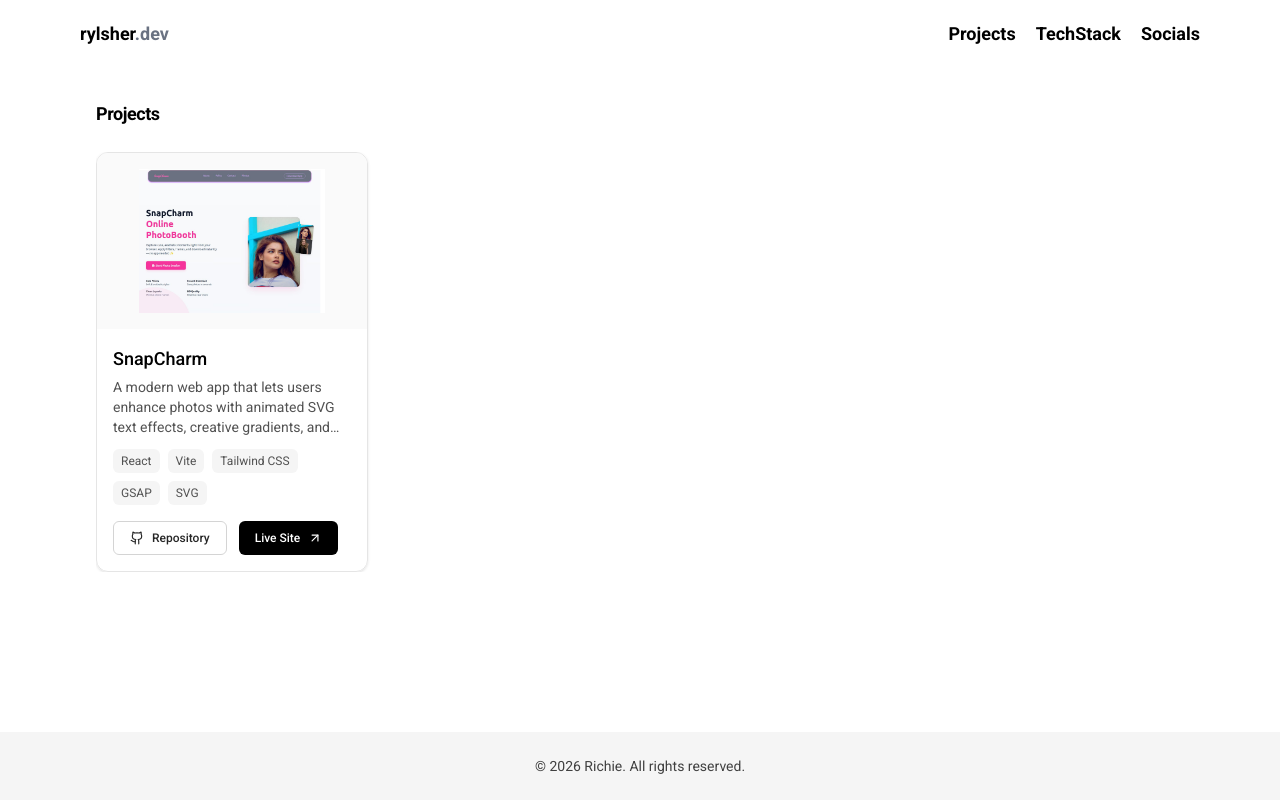
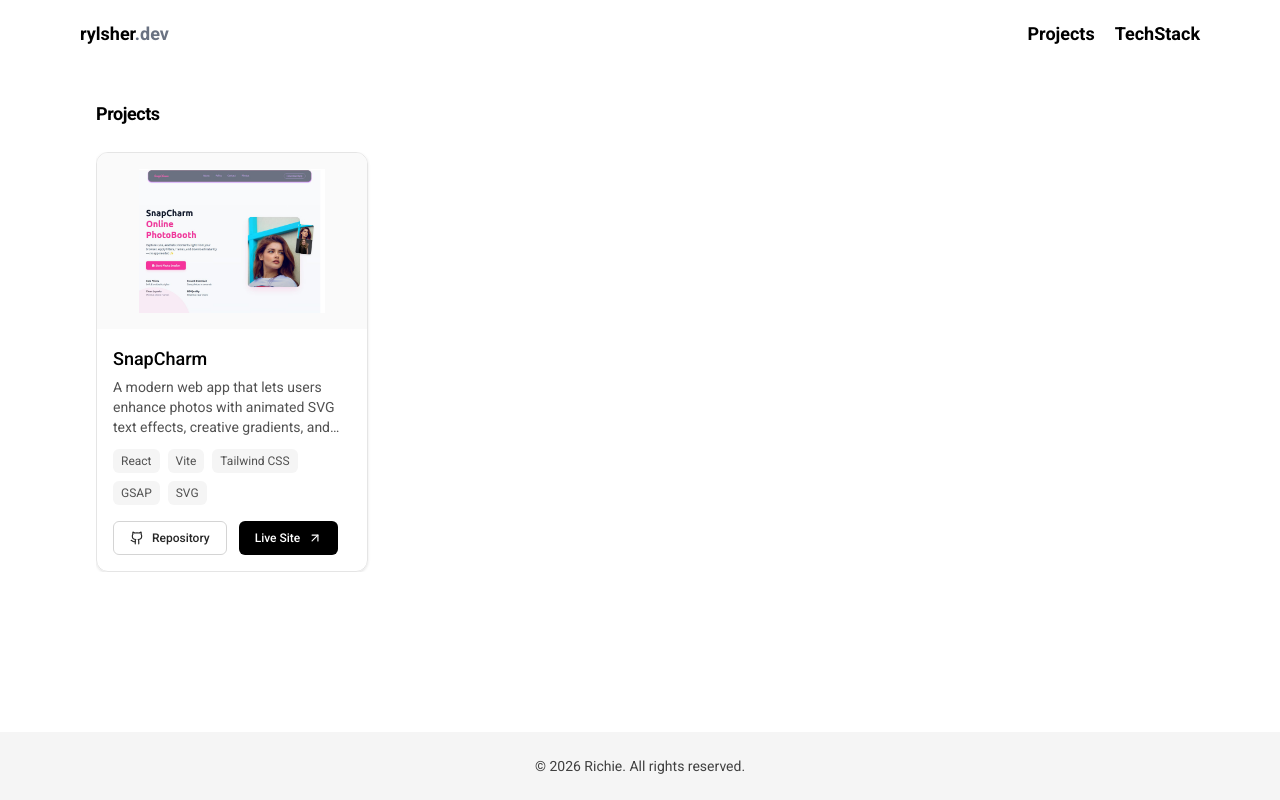
Before and after one commit to rylsherdamz-rgb/MyPortfolio, a Next.js app: page /projects in a window 1280 px wide. Built offline with nearby package versions, Linux system fonts and the light colour scheme.

Commit message:
remove social page

```diff
--- a/components/NavigationBar.tsx
+++ b/components/NavigationBar.tsx
@@ -34,15 +34,7 @@ export default function NavigationBar() {
         >
           TechStack
         </p>
-        <p
-
-          onClick={() => router.push("/socials")}
-          style={{ fontVariationSettings: '"wdth" 125, "wght" 700' }}
-          className="font-[var(--font-roboto-slab)] hover:text-gray-500 transition-300 ease-in-out  text-black text-lg font-bold select-none"
-        >
-            Socials
-        </p>
-        </div>
+       </div>
 
         <button
           onClick={() => setOpen(!open)}
@@ -79,15 +71,7 @@ export default function NavigationBar() {
         >
           TechStack
         </p>
-        <p
-
-          onClick={() => router.push("/socials")}
-          style={{ fontVariationSettings: '"wdth" 125, "wght" 700' }}
-          className="font-[var(--font-roboto-slab)] hover:text-gray-500 transition-300 ease-in-out  text-black text-lg font-bold select-none"
-        >
-            Socials
-        </p>
-        </div>
+       </div>
       </div>
     </nav>
   )
```
